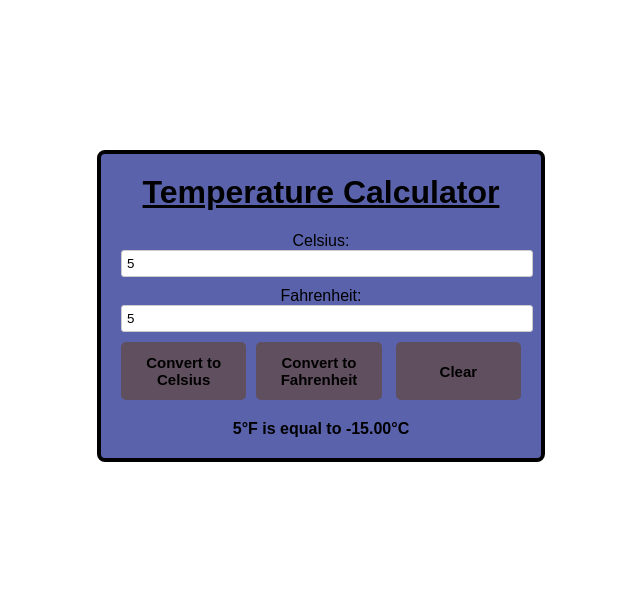
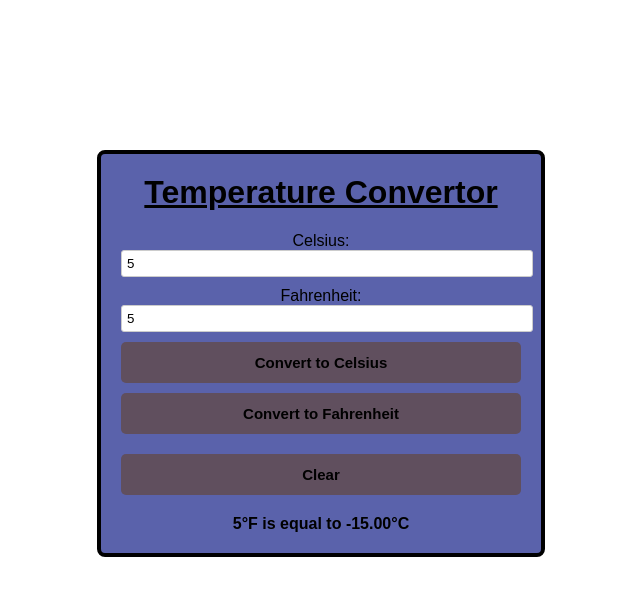
Before and after one commit to 24689-commits/tempConverter, a plain HTML site: page index.html in a window 1280 px wide. Both pictures are taken after typing "5", "5" into the empty fields and a click on the button "Convert to Celsius". Shown: the whole page, without its empty margins (319-959 px from the left). Drawn offline with Linux system fonts and the light colour scheme.

Commit message:
finalpush

```diff
--- a/css/style.css
+++ b/css/style.css
@@ -65,28 +65,10 @@ input {
 
 .calculate-btn:hover,
 .clear-btn:hover {
-  background-color: white;
+  background-color: rgb(226, 12, 12);
 }
 
 .result {
   margin-top: 20px;
   font-weight: bold;
 }
-
-/* Media Queries */
-
-@media screen and (min-width: 600px) {
-  .button-group {
-    flex-direction: row;
-  }
-
-  .calculate-btn,
-  .clear-btn {
-    flex-basis: 48%;
-  }
-
-  .clear-btn {
-    margin-top: 0;
-    margin-left: 1%;
-  }
-}
--- a/index.html
+++ b/index.html
@@ -24,19 +24,19 @@
     <meta charset="UTF-8">
     <meta http-equiv="X-UA-Compatible" content="IE=edge">
     <meta name="viewport" content="width=device-width, initial-scale=1.0">
-    <title>Temparature</title>
+    <title>Temperature</title>
 </head>
 
 <body>
     <div class="container">
-        <h1>Temperature Calculator</h1>
+        <h1>Temperature Convertor</h1>
         <div class="input-group">
           <label for="celsius">Celsius:</label>
-          <input type="number" id="celsius" min="-273.15" step="0.01">
+          <input type="number" id="celsius">
         </div>
         <div class="input-group">
           <label for="fahrenheit">Fahrenheit:</label>
-          <input type="number" id="fahrenheit" min="-459.67" step="0.01">
+          <input type="number" id="fahrenheit">
         </div>
         <div class="button-group">
           <button class="calculate-btn" onclick="convertToCelsius()">Convert to Celsius</button>
@@ -49,6 +49,6 @@
     <script src="./script/code.js"></script>
 </body>
 </html>
-    <script src="./script/code.js"></script>
+
 </body>
 </html>
--- a/script/code.js
+++ b/script/code.js
@@ -1,21 +1,21 @@
 function convertToCelsius() {
-    var fahrenheit = document.getElementById("fahrenheit").value;
+    let fahrenheit = document.getElementById("fahrenheit").value;
 
     if (fahrenheit === "") {
       document.getElementById("result").innerHTML = "Please enter a value for Fahrenheit.";
     } else {
-      var celsius = (fahrenheit - 32) * (5 / 9);
+      let celsius = (fahrenheit - 32) * (5 / 9);
       document.getElementById("result").innerHTML = fahrenheit + "°F is equal to " + celsius.toFixed(2) + "°C";
     }
   }
 
   function convertToFahrenheit() {
-    var celsius = document.getElementById("celsius").value;
+    let celsius = document.getElementById("celsius").value;
 
     if (celsius === "") {
       document.getElementById("result").innerHTML = "Please enter a value for Celsius.";
     } else {
-      var fahrenheit = (celsius * (9 / 5)) + 32;
+      let fahrenheit = (celsius * (9 / 5)) + 32;
       document.getElementById("result").innerHTML = celsius + "°C is equal to " + fahrenheit.toFixed(2) + "°F";
     }
 }
```
